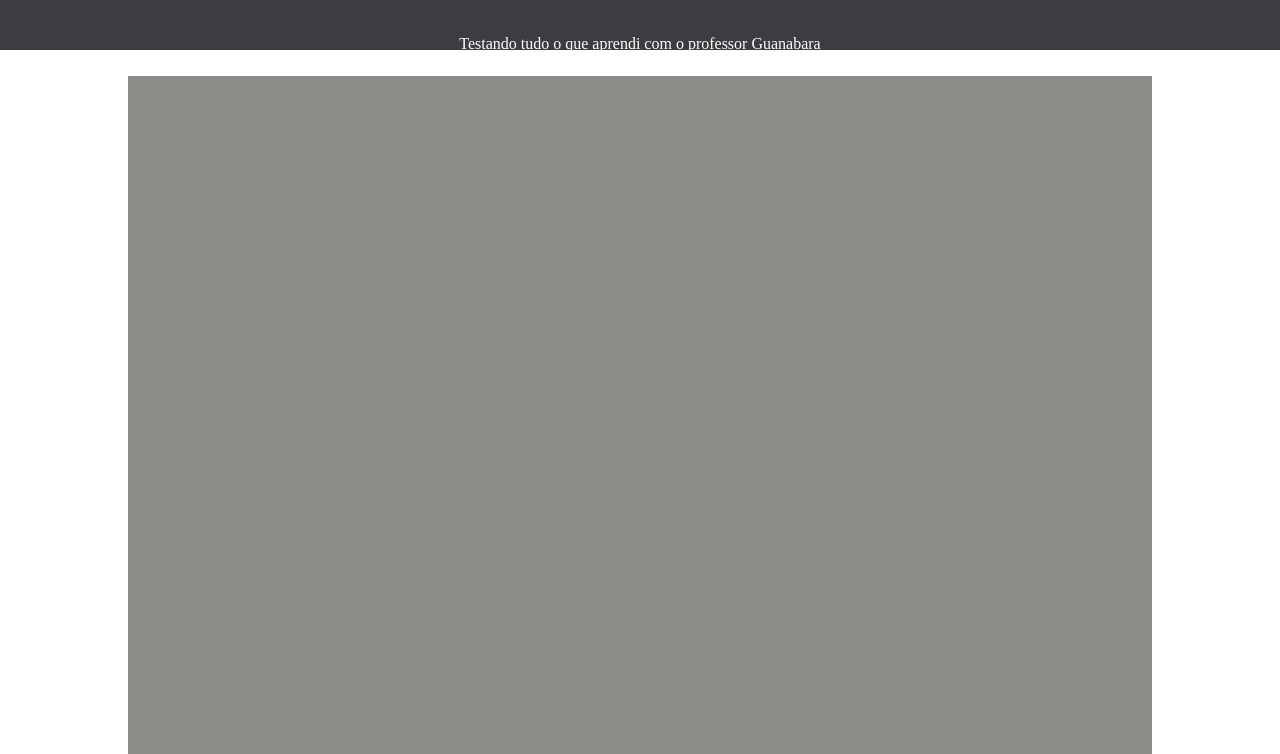
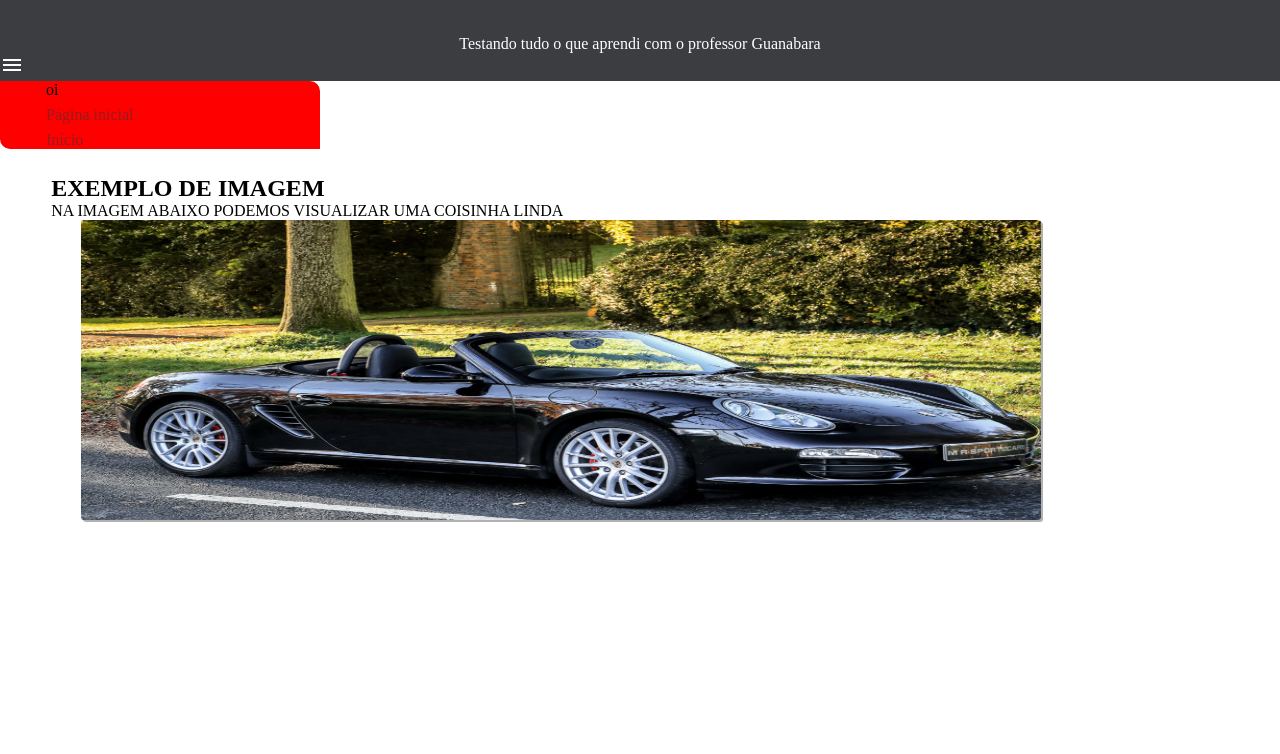
Before and after one commit to PauloJava-Coffee/treino, a plain HTML site: page index.html in a window 1280 px wide. Shown: the part 46-800 px from the top of the page. Drawn offline with Linux system fonts and the light colour scheme.

Commit message:
****************************

```diff
--- a/estilos/style.css
+++ b/estilos/style.css
@@ -1,9 +1,8 @@
 @charset "UTF-8";
 
 :root {
-    --cor1: #8C8C88;
-    --cor2: #666A73;
-    --cor3: #D7D7D9;
+    --cor1: #000000;
+    --cor2: #ffffff;
     --cor4: #3C3D40;
 
 }
@@ -15,23 +14,80 @@
 
 header {
     background-color: var(--cor4);
-    height: 12vh;
-    text-align: center;
+    height: auto;
+
+
+
 }
 
-header > h1{
+header>h1 {
+    text-align: center;
+
     padding: 3px;
     color: white;
 }
 
-header > p{
+header>p {
+    text-align: center;
+
     color: white;
     margin-top: 3%;
 }
-main{
+
+header>i {
+
+    color: #ffffff;
+
+}
+ menu{
+    /*display: none ;*/
+width: 25vw;
+border-radius: 0px 10px ;
+background-color: red;
+}
+menu>ul{
+    list-style-type: 'circle';
+    list-style-position: inside;
+    margin-left: 40px;
+
+}
+
+menu>ul>li {
+
+    display: block;
+    margin: 0px 13px 7px 6px;
+
+
+}
+
+menu>ul>li>a {
+    text-decoration: none;
+    color: rgb(149, 28, 28);
+
+
+}
+
+menu>ul>li>a:hover {
+    text-decoration: underline;
+
+
+}
+
+
+main {
     height: 100vh;
-    width: 80vw;
-    background-color: #8C8C88;
+    width: 92vw;
     margin: auto;
     margin-top: 2%;
 }
+
+main>section>img {
+
+    margin-left: 30px;
+
+    width: 75vw;
+    height: 300px;
+
+    border-radius: 3px;
+    box-shadow: 2px 2px rgba(0, 0, 0, 0.307);
+}
--- a/index.html
+++ b/index.html
@@ -1,23 +1,44 @@
 <!DOCTYPE html>
 <html lang="pt-br">
+
 <head>
     <meta charset="UTF-8">
     <meta name="viewport" content="width=device-width, initial-scale=1.0">
     <title>Whatsapp</title>
     <link rel="shortcut icon" href="img/favicon.png" type="image/x-icon">
     <link rel="stylesheet" href="estilos/style.css">
+    <link rel="stylesheet" href="https://fonts.googleapis.com/icon?family=Material+Icons">
 </head>
+
 <body>
     <header>
         <h1>Whatsapp 2</h1>
         <p>Testando tudo o que aprendi com o professor Guanabara</p>
+        <i class="material-icons" id="burguer">menu</i>
     </header>
+    <menu>
+        <ul>
+            <li>oi</li>
+            <li><a href="">Página inicial</a></li>
+            <li><a href="">Início</a></li>
+        </ul>
+    </menu>
     <main>
+        <section>
+            <h1>EXEMPLO DE IMAGEM</h1>
+            <p>
+                NA IMAGEM ABAIXO PODEMOS VISUALIZAR UMA COISINHA LINDA
+            </p>
 
+            <img src="img/boxter.jpg" alt="Boxter">
+        </section>
+
+        <section></section>
     </main>
     <footer>
 
     </footer>
 
 </body>
+
 </html>
```
Also changed, not shown: img/boxter.jpg (added).
